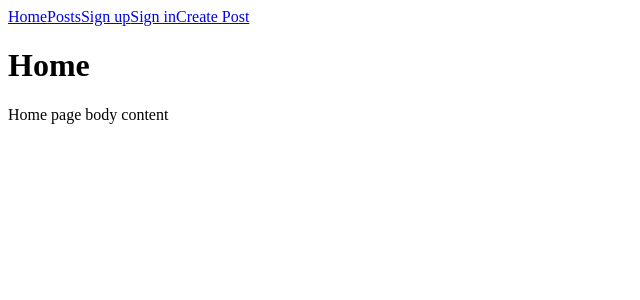
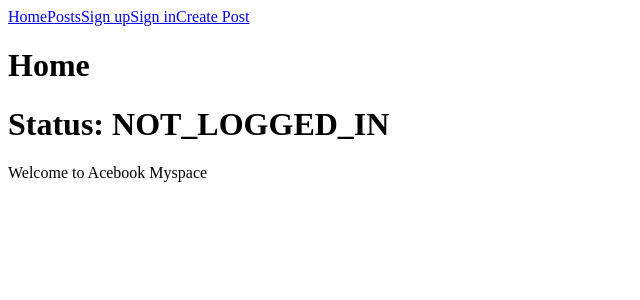
Before and after one commit to hturnbull93/acebook-myspace-react, a React (Create React App) app: page / in a window 1280 px wide. Shown: the top 300 px of the page, without its empty margins (0-640 px from the left). Built offline with nearby package versions, Linux system fonts and the light colour scheme.

Commit message:
advanced hompage created

```diff
--- a/src/components/Home.js
+++ b/src/components/Home.js
@@ -1,12 +1,18 @@
-import React from 'react';
+import React, { Component } from 'react';
+import SignupForm from './SignupForm'
 
-const home = () => {
-    return (
-       <div>
-          <h1>Home</h1>
-           <p>Home page body content</p>
-       </div>
-    );
+export default class Home extends Component {
+    constructor(props) {
+        super(props);
+
+    }
+    render() {
+        return (
+            <div>
+               <h1>Home</h1>
+                <h1> Status: { this.props.loggedInStatus }</h1>
+                <p>Welcome to Acebook Myspace</p>
+            </div>
+         );
+    }
 }
-
-export default home;
```
